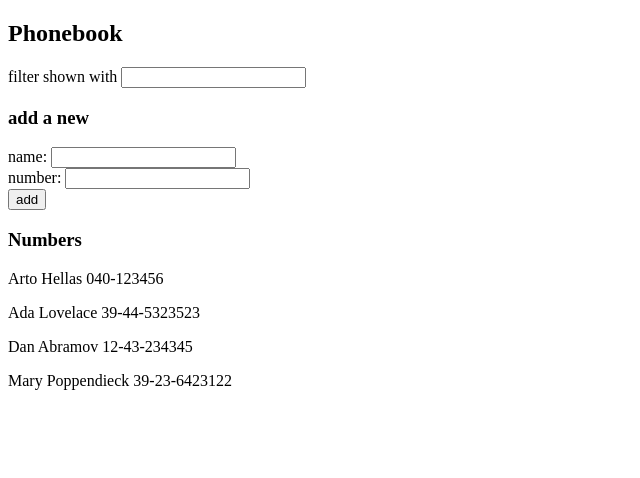
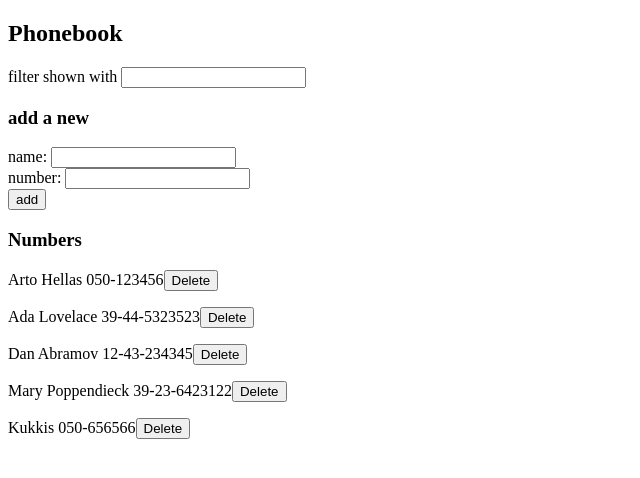
Before and after one commit to Markeesi/03-puhelinluettelo, a React (Vite) app: page / in a window 1280 px wide. Shown: the top 478 px of the page, without its empty margins (0-640 px from the left). Built offline with nearby package versions, Linux system fonts and the light colour scheme; data requests are answered from the project's data file.

Commit message:
2.15 tehty

```diff
--- a/db.json
+++ b/db.json
@@ -2,7 +2,7 @@
   "persons": [
     {
       "name": "Arto Hellas",
-      "number": "040-123456",
+      "number": "050-123456",
       "id": 1
     },
     {
@@ -19,6 +19,11 @@
       "name": "Mary Poppendieck",
       "number": "39-23-6423122",
       "id": 4
+    },
+    {
+      "name": "Kukkis",
+      "number": "050-656566",
+      "id": 5
     }
   ]
 }
--- a/src/App.jsx
+++ b/src/App.jsx
@@ -1,10 +1,25 @@
+import { useState, useEffect } from "react";
 import Filter from "./components/Filter/Filter";
+import personService from "./services/persons";
 
 const App = () => {
+  const [persons, setPersons] = useState([]);
+
+  useEffect(() => {
+    console.log("Effect: Fetching data...");
+    personService
+      .getAll()
+      .then((returnedPersons) => {
+        console.log("Data retrieved:", returnedPersons);
+        setPersons(returnedPersons);
+      })
+      .catch((error) => {
+        console.error("Error fetching data:", error);
+      });
+  }, []);
+
   return (
-    <>
-      <Filter />
-    </>
+    <Filter persons={persons} setPersons={setPersons} />
   );
 };
 
--- a/src/components/Filter/Filter.jsx
+++ b/src/components/Filter/Filter.jsx
@@ -37,14 +37,37 @@ const Filter = () => {
     setPersons([...persons, newPerson]);
   };
 
+  const handlePersonUpdate = (updatedPersons) => {
+    setPersons([...updatedPersons])
+  }
+
+  const deleteButtonHandler = (person) => {
+    if (window.confirm(`Delete ${person.name}?`)) {
+      personService.deletePerson(person.id)
+      .then(() => {
+       personService
+      .getAll()
+      .then((returnedPersons) => {
+        console.log("Data retrieved:", returnedPersons);
+        setPersons(returnedPersons);
+      })})
+      .catch((error) => {
+        console.error("Error in deleting the person:", error);
+      })
+    }
+
+  }
+
+
+
   return (
     <>
       <h2>Phonebook</h2>
       <div>
         filter shown with <input value={searchValue} onChange={searchHandler} />
       </div>
-      <PersonForm initialPersons={persons} onPersonAdded={handlePersonAdded} />
-      <Persons filteredPersons={filteredPersons} />
+      <PersonForm allPersons={persons} onPersonUpdated={handlePersonUpdate} onPersonAdded={handlePersonAdded} />
+      <Persons filteredPersons={filteredPersons} onDeleteButtonClicked={deleteButtonHandler} />
     </>
   );
 };
--- a/src/components/PersonForm/PersonForm.jsx
+++ b/src/components/PersonForm/PersonForm.jsx
@@ -1,22 +1,33 @@
-import { useState, useEffect } from "react";
+import { useState } from "react";
 import personService from "../../services/persons";
 
-const PersonForm = ({ persons: initialPersons, onPersonAdded }) => {
-  const [persons, setPersons] = useState([]); // Remove the curly braces
+const PersonForm = ({ onPersonAdded, onPersonUpdated }) => {
   const [newNumber, setNewNumber] = useState("");
   const [newName, setNewName] = useState("");
 
   const addNewContact = (event) => {
     event.preventDefault();
-    if (
-      (persons.some((person) => person.name === newName) &&
-        person.number.length === 10) ||
-      persons.some((person) => person.number === newNumber)
-    ) {
-      alert(
-        `${newName} already exists in the phonebook or phonenumber is invalid length or the entered phonenumber already exists.`
-      );
-    } else {
+    personService.getAll().then((persons) => {
+      const existingPerson = persons.find((person) => person.name === newName);
+
+      if (existingPerson) {
+        if (window.confirm(`${newName} is already in the phonebook. Do you want to update their number?`)) {
+          const updatedContact = { ...existingPerson, number: newNumber };
+          personService
+            .update(existingPerson.id, updatedContact)
+            .then(() => {
+              // Fetch the updated list of persons
+              personService.getAll().then((returnedPersons) => {
+                onPersonUpdated(returnedPersons);
+                setNewName("");
+                setNewNumber("");
+              });
+            })
+            .catch((error) => {
+              console.error("Error updating the person:", error);
+            });
+        }
+      } else if (newNumber.length === 11 && !persons.some((person) => person.number === newNumber)) {
       console.log("Adding a new contact...");
       const newContact = {
         name: newName,
@@ -28,7 +39,10 @@ const PersonForm = ({ persons: initialPersons, onPersonAdded }) => {
         setNewName("");
         setNewNumber("");
       });
+    } else {
+      alert(`Invalid phone number or the entered phone number already exists.`);
     }
+  });
   };
 
   return (
--- a/src/components/Persons/Persons.jsx
+++ b/src/components/Persons/Persons.jsx
@@ -1,4 +1,6 @@
-const Persons = ({ filteredPersons }) => {
+const Persons = ({ filteredPersons, onDeleteButtonClicked }) => {
+
+
   return (
     <>
       <h3>Numbers</h3>
@@ -6,6 +8,7 @@ const Persons = ({ filteredPersons }) => {
         <section key={person.id}>
           <p>
             {person.name} {person.number}
+            <button onClick={() => onDeleteButtonClicked(person)}>Delete</button>
           </p>
         </section>
       ))}
```
